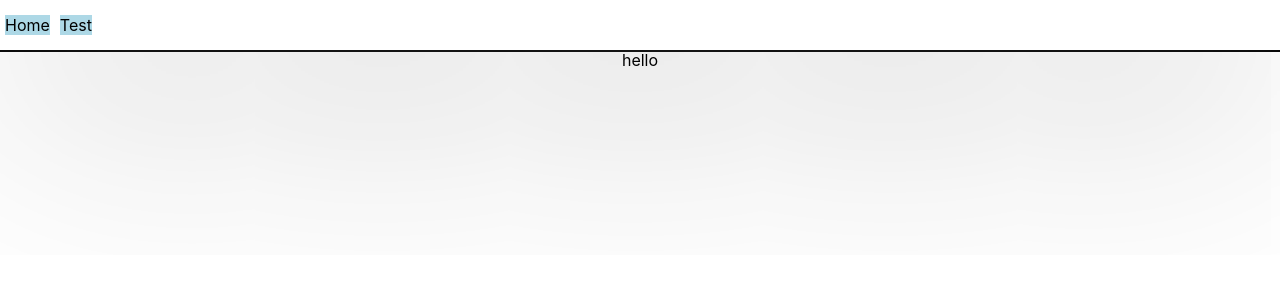
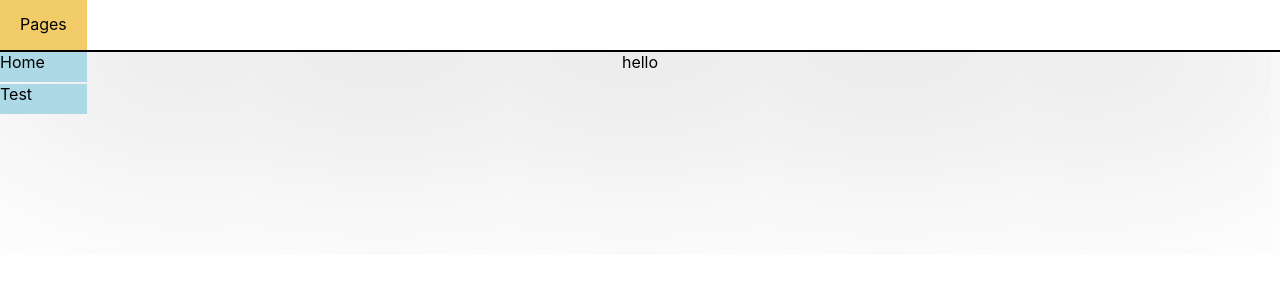
Before and after one commit to tylercodes1/whiteboarding-strategies, a React (Create React App) app: page / in a window 1280 px wide. Shown: the top 300 px of the page. Built offline with nearby package versions, Linux system fonts and the light colour scheme.

Commit message:
Pages Upgrade

```diff
--- a/src/components/NavBar/NavBar.css
+++ b/src/components/NavBar/NavBar.css
@@ -5,17 +5,51 @@
 	flex-direction: row;
 	align-items: center;
 	background-color: white;
-	box-shadow: 0px 10px 1000px #888888, 0px 2px black;
+	box-shadow: 0px 10px 1000px #888888;
+	border-bottom: 2px solid;
 }
 
 .nav-links {
 	background-color: lightblue;
-	margin: 0px 5px;
+	margin-bottom: 2px;
+	height: 30px;
+	width: 100%;
 	list-style: none;
 	color: black;
 	text-decoration: none;
 }
 
 .nav-links:hover {
-	box-shadow: 0px 2px black;
+	margin-bottom: 0px;
+	border-bottom: 2px solid;
 }
+
+.dropdown {
+	/* height: 100%; */
+	height: calc(100% + 2px); /* make space for the border */
+	position: relative;
+	padding: 0px 20px;
+	border-bottom: 2px solid; /* Need to give this div border to sustain dropdown*/
+	/* float: left; */
+	/* overflow: hidden; Not really sure what this is for */
+	display: flex;
+	align-items: center;
+}
+
+.dropdown-content {
+	margin-top: 2px;
+	left: 0px;
+	top: 100%;
+	display: none;
+	flex-direction: column;
+	width: 100%;
+	position: absolute; /* prevents the button from moving on hover*/
+}
+
+.dropdown:hover .dropdown-content {
+	display: flex;
+}
+
+.dropdown:hover {
+	background-color: rgba(242, 204, 104, 1);
+}
--- a/src/components/NavBar/NavBar.js
+++ b/src/components/NavBar/NavBar.js
@@ -4,6 +4,9 @@ import "./NavBar.css";
 export default function NavBar() {
 	return (
 		<div className="navbar">
+			<div className="dropdown">
+				<div>Pages</div>
+				<div className="dropdown-content">
 					<NavLink to="/" className="nav-links">
 						Home
 					</NavLink>
@@ -11,5 +14,7 @@ export default function NavBar() {
 						Test
 					</NavLink>
 				</div>
+			</div>
+		</div>
 	);
 }
```
Lines whose indentation alone changed are shown as unchanged.
